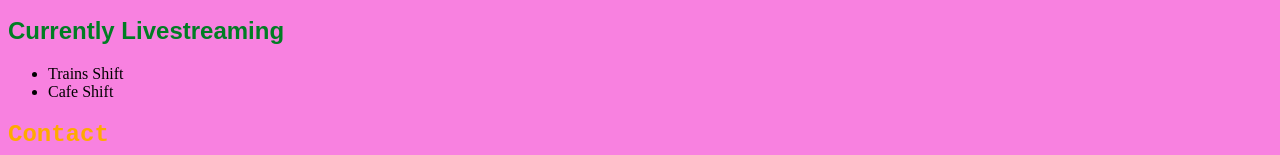
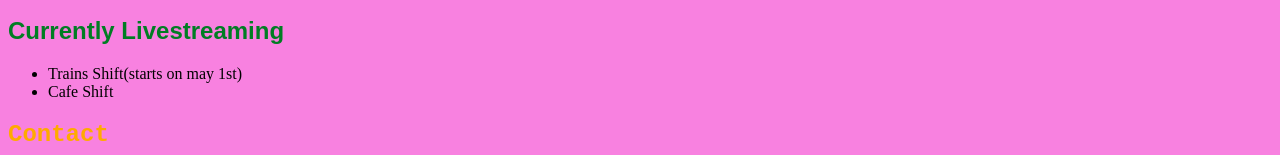
Before and after one commit to RoyalPixelSkater/Website-For-YT-Channel, a plain HTML site: page index.html in a window 1280 px wide. Shown: the part 2241-2396 px from the top of the page. Drawn offline with Linux system fonts and the light colour scheme.

Commit message:
Update index.html
new date

```diff
--- a/index.html
+++ b/index.html
@@ -49,7 +49,7 @@
             </ul>
             <h2 style="font-family:Arial;color:rgb(0, 125, 35);">Currently Livestreaming</h3>
             <ul>
-                <li>Trains Shift</li>
+                <li>Trains Shift(starts on may 1st)</li>
                 <li>Cafe Shift</li>
             </ul>
         <h2 style="font-family:'Courier New';color:rgb(255, 170, 0);">Contact</h3>
```
